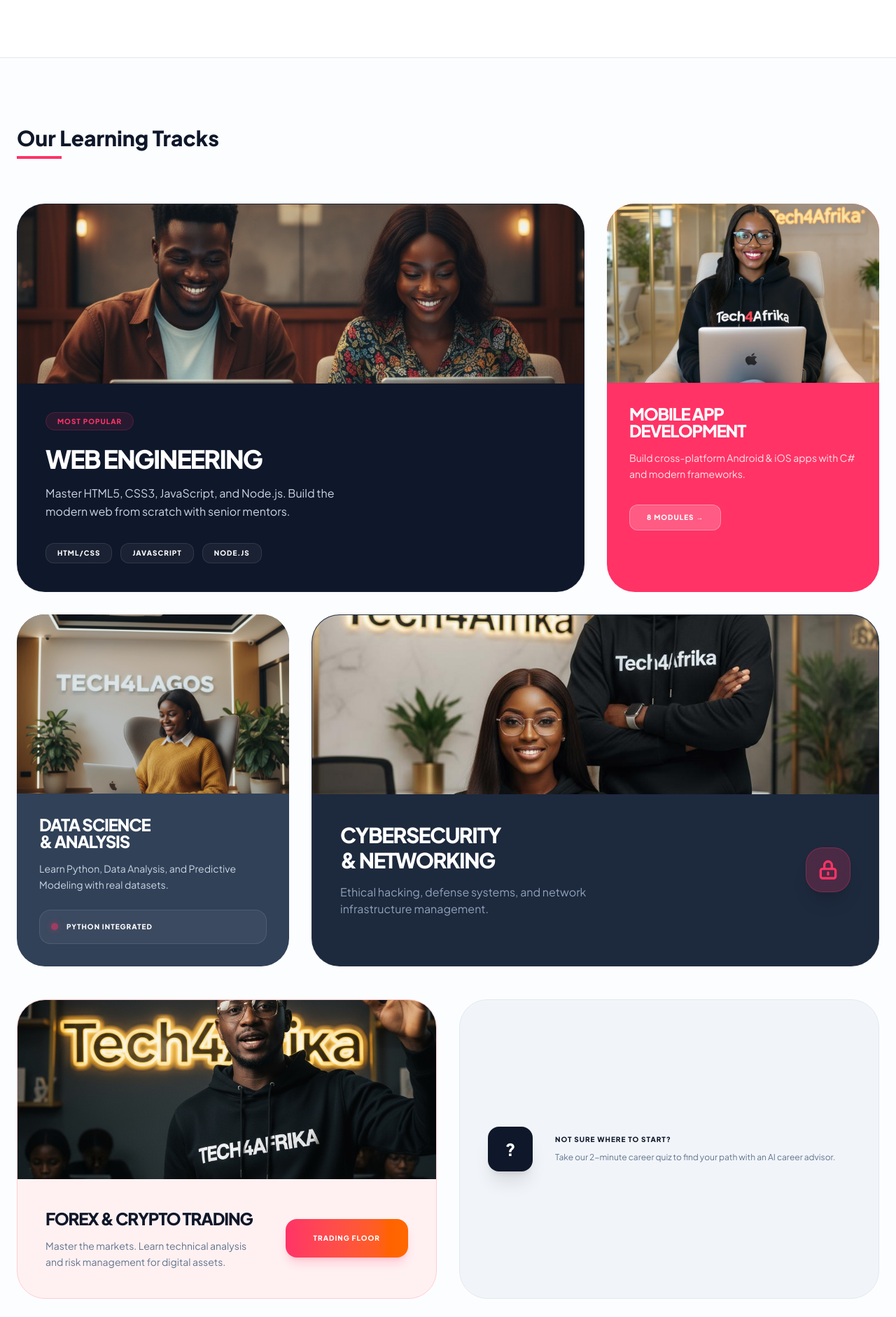
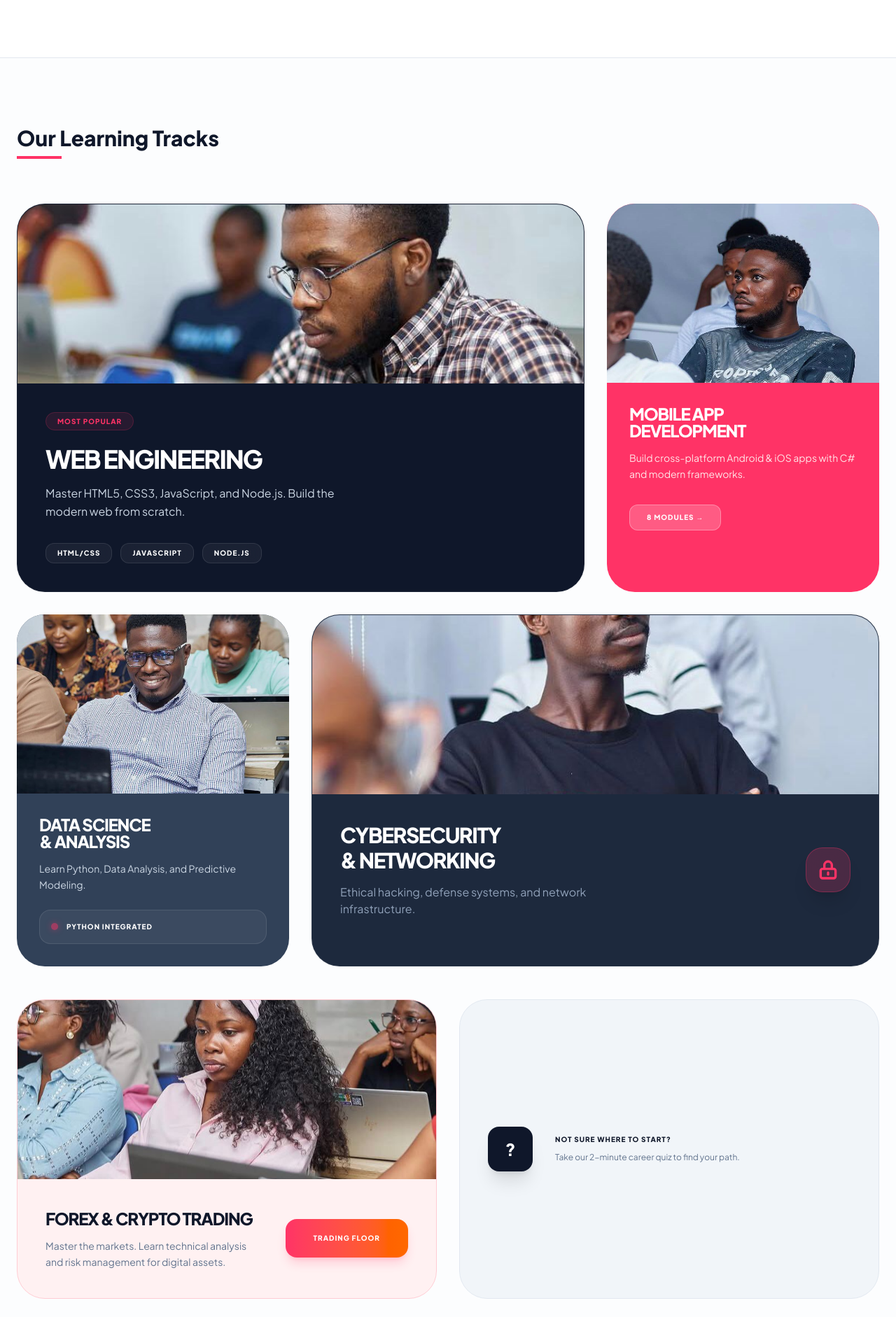
Before and after one commit to Inflimity/tech4africa, a Next.js app: page /academy in a window 1280 px wide. Shown: the part 1212-3094 px from the top of the page at 70% size. Built offline with nearby package versions, Linux system fonts and the light colour scheme.

Commit message:
the academy content

```diff
--- a/app/academy/page.tsx
+++ b/app/academy/page.tsx
@@ -119,7 +119,7 @@
                     {/* Web Engineering */}
                     <div data-track-card className="md:col-span-8 bg-africa-midnight text-white rounded-[2.5rem] flex flex-col relative overflow-hidden group transition-all duration-500 hover:scale-[1.01] hover:shadow-2xl cursor-pointer border border-white/5">
                         <div className="h-64 relative overflow-hidden">
-                            <Image src="/images/home1.jpeg" alt="Web Engineering" fill className="object-cover group-hover:scale-110 transition-transform duration-700" />
+                            <Image src="/images/stu1.jpeg" alt="Full stack Engineering" fill className="object-cover group-hover:scale-110 transition-transform duration-700" />
                         </div>
                         <div className="relative p-10 z-10">
                             <span className="text-africa-red font-bold text-[10px] uppercase tracking-widest bg-africa-red/10 border border-africa-red/20 px-4 py-1.5 rounded-full">
@@ -127,7 +127,7 @@
                             </span>
                             <h3 className="text-4xl font-extrabold mt-6 uppercase tracking-tighter">Web Engineering</h3>
                             <p className="text-slate-300 mt-4 max-w-md leading-relaxed">
-                                Master HTML5, CSS3, JavaScript, and Node.js. Build the modern web from scratch with senior mentors.
+                                Master HTML5, CSS3, JavaScript, and Node.js. Build the modern web from scratch.
                             </p>
                             <div className="flex flex-wrap gap-3 mt-8">
                                 <span className="px-4 py-1.5 bg-white/5 backdrop-blur-md border border-white/10 rounded-xl text-[10px] font-black uppercase tracking-widest">HTML/CSS</span>
@@ -140,7 +140,7 @@
                     {/* Mobile App */}
                     <div data-track-card className="md:col-span-4 bg-africa-red text-white rounded-[2.5rem] flex flex-col relative overflow-hidden transition-all duration-500 hover:scale-[1.02] hover:shadow-2xl cursor-pointer group">
                         <div className="h-64 relative overflow-hidden">
-                            <Image src="/images/home6.jpeg" alt="Mobile Development" fill className="object-cover group-hover:scale-110 transition-transform duration-700" />
+                            <Image src="/images/stu6.jpeg" alt="Mobile Development" fill className="object-cover group-hover:scale-110 transition-transform duration-700" />
                         </div>
                         <div className="p-8">
                             <h3 className="text-2xl font-black uppercase tracking-tighter leading-none mb-4">Mobile App <br />Development</h3>
@@ -152,11 +152,11 @@
                     {/* Data Science */}
                     <div data-track-card className="md:col-span-4 bg-slate-700 text-white rounded-[2.5rem] flex flex-col relative overflow-hidden transition-all duration-500 hover:scale-[1.02] hover:shadow-2xl cursor-pointer group">
                         <div className="h-64 relative overflow-hidden">
-                            <Image src="/images/home4.jpeg" alt="Data Science" fill className="object-cover group-hover:scale-110 transition-transform duration-700 opacity-90" />
+                            <Image src="/images/stu4.jpeg" alt="Data Science" fill className="object-cover group-hover:scale-110 transition-transform duration-700 opacity-90" />
                         </div>
                         <div className="p-8">
                             <h3 className="text-2xl font-black uppercase tracking-tighter leading-none mb-4">Data Science <br /> & Analysis</h3>
-                            <p className="text-slate-300 text-sm leading-relaxed mb-6">Learn Python, Data Analysis, and Predictive Modeling with real datasets.</p>
+                            <p className="text-slate-300 text-sm leading-relaxed mb-6">Learn Python, Data Analysis, and Predictive Modeling.</p>
                             <div className="flex items-center gap-3 bg-white/5 p-4 rounded-2xl border border-white/10">
                                 <div className="w-2.5 h-2.5 rounded-full bg-africa-red animate-pulse shadow-[0_0_10px_rgba(255,51,102,0.8)]" />
                                 <span className="text-[10px] font-black text-white uppercase tracking-widest">Python Integrated</span>
@@ -167,12 +167,12 @@
                     {/* Cybersecurity */}
                     <div data-track-card className="md:col-span-8 bg-slate-800 text-white rounded-[2.5rem] flex flex-col relative overflow-hidden group transition-all duration-500 hover:scale-[1.01] hover:shadow-2xl cursor-pointer border border-white/5">
                         <div className="h-64 relative overflow-hidden">
-                            <Image src="/images/home5.jpeg" alt="Cybersecurity" fill className="object-cover group-hover:scale-110 transition-transform duration-700" />
+                            <Image src="/images/stu5.jpeg" alt="Cybersecurity" fill className="object-cover group-hover:scale-110 transition-transform duration-700" />
                         </div>
                         <div className="p-10 flex flex-col md:flex-row justify-between items-start md:items-center">
                             <div>
                                 <h3 className="text-3xl font-extrabold uppercase tracking-tighter">Cybersecurity <br /> & Networking</h3>
-                                <p className="text-slate-400 mt-4 max-w-sm">Ethical hacking, defense systems, and network infrastructure management.</p>
+                                <p className="text-slate-400 mt-4 max-w-sm">Ethical hacking, defense systems, and network infrastructure.</p>
                             </div>
                             <div className="mt-8 md:mt-0 md:ml-auto">
                                 <div className="w-16 h-16 bg-africa-red/20 backdrop-blur-xl border border-africa-red/30 text-africa-red rounded-3xl flex items-center justify-center group-hover:bg-africa-red group-hover:text-white transition-all duration-500 shadow-xl">
@@ -189,7 +189,7 @@
                     {/* Forex */}
                     <div data-track-card className="bg-rose-50 border border-rose-200 rounded-[2.5rem] flex flex-col overflow-hidden transition-all duration-500 hover:shadow-2xl hover:border-africa-red cursor-pointer group">
                         <div className="h-64 relative overflow-hidden">
-                            <Image src="/images/home2.jpeg" alt="Trading" fill className="object-cover group-hover:scale-110 transition-transform duration-700" />
+                            <Image src="/images/stu10.jpeg" alt="Trading" fill className="object-cover group-hover:scale-110 transition-transform duration-700" />
                         </div>
                         <div className="p-10 flex flex-col md:flex-row justify-between items-center gap-8">
                             <div className="flex-1">
@@ -209,7 +209,7 @@
                         </div>
                         <div>
                             <h4 className="font-black text-[10px] uppercase tracking-widest text-africa-midnight mb-2">Not sure where to start?</h4>
-                            <p className="text-xs text-slate-500 leading-relaxed font-medium">Take our 2-minute career quiz to find your path with an AI career advisor.</p>
+                            <p className="text-xs text-slate-500 leading-relaxed font-medium">Take our 2-minute career quiz to find your path.</p>
                         </div>
                     </div>
                 </div>
```
